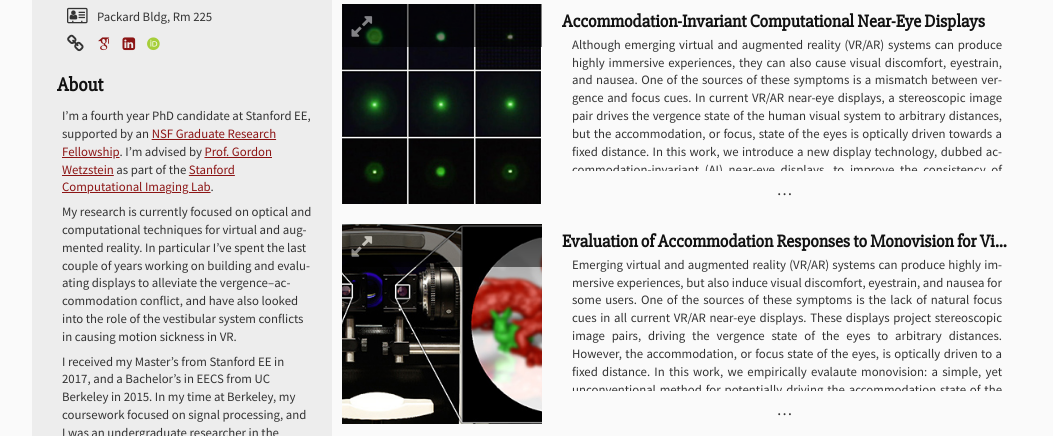
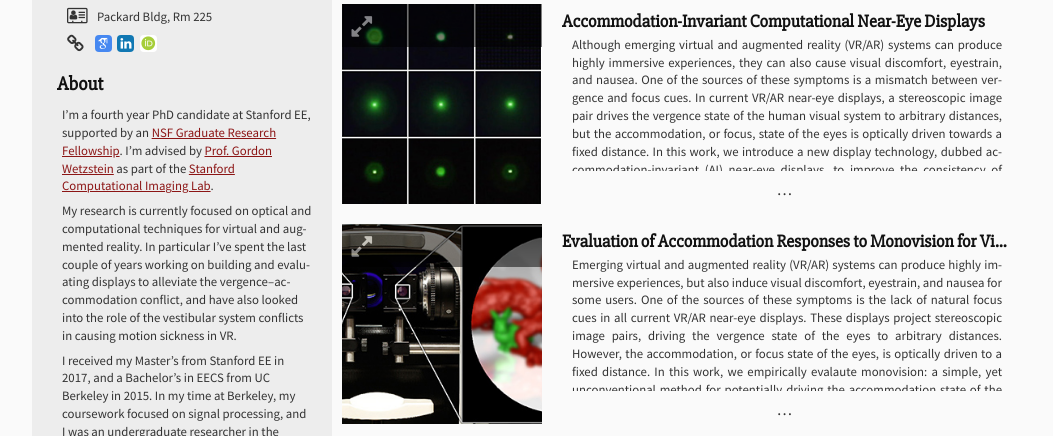
Before and after one commit to nitishpdmn/nitishpdmn.github.io, a plain HTML site: page index.html in a window 1280 px wide. Shown: the part 326-762 px from the top of the page, without its empty margins (108-1161 px from the left). Drawn offline with Linux system fonts and the light colour scheme; files whose address does not match are found by name.

Commit message:
update external link icons

```diff
--- a/style.css
+++ b/style.css
@@ -129,7 +129,12 @@ h2 {
 	text-decoration: none;
 	margin: -2px 0.6em -2px -2px;
 	padding: 2px;
-	font-size: 115%;
+	border-radius: 4px;
+	display: inline-block;
+	width: 1em;
+	height: 1em;
+	line-height: 1.1em;
+	text-align: center;
 	position: relative;
 	text-rendering:auto;
 	-webkit-font-smoothing:antialiased;
@@ -140,26 +145,27 @@ h2 {
 	font-family: "Academicons";
 }
 
+.external a.gscholar {
+	color: white;
+	background-color: #4688f1;
+}
+
+.external a.linkedin {
+	color: white;
+	background-color: #1178b3;
+}
+
 .external a.orcid {
 	color: #a6ce39;
+	background-color: white;
 }
 
 .external a.orcid::before {
-	z-index: 1;
+	font-size: 125%;
+	line-height: 0;
+	margin: -1em;
 	position: relative;
-}
-
-.external a.orcid::after {
-	content: "";
-	position: absolute;
-	background-color: white;
-	display: block;
-	width: 0.75em;
-	height: 0.75em;
-	top: 4px;
-	left: 4px;
-	z-index: 0;
-	border-radius: 100%;
+	top: 0.05em;
 }
 
 .external a:hover {
```
Also changed, not shown: index.html (+3 -3 lines).
